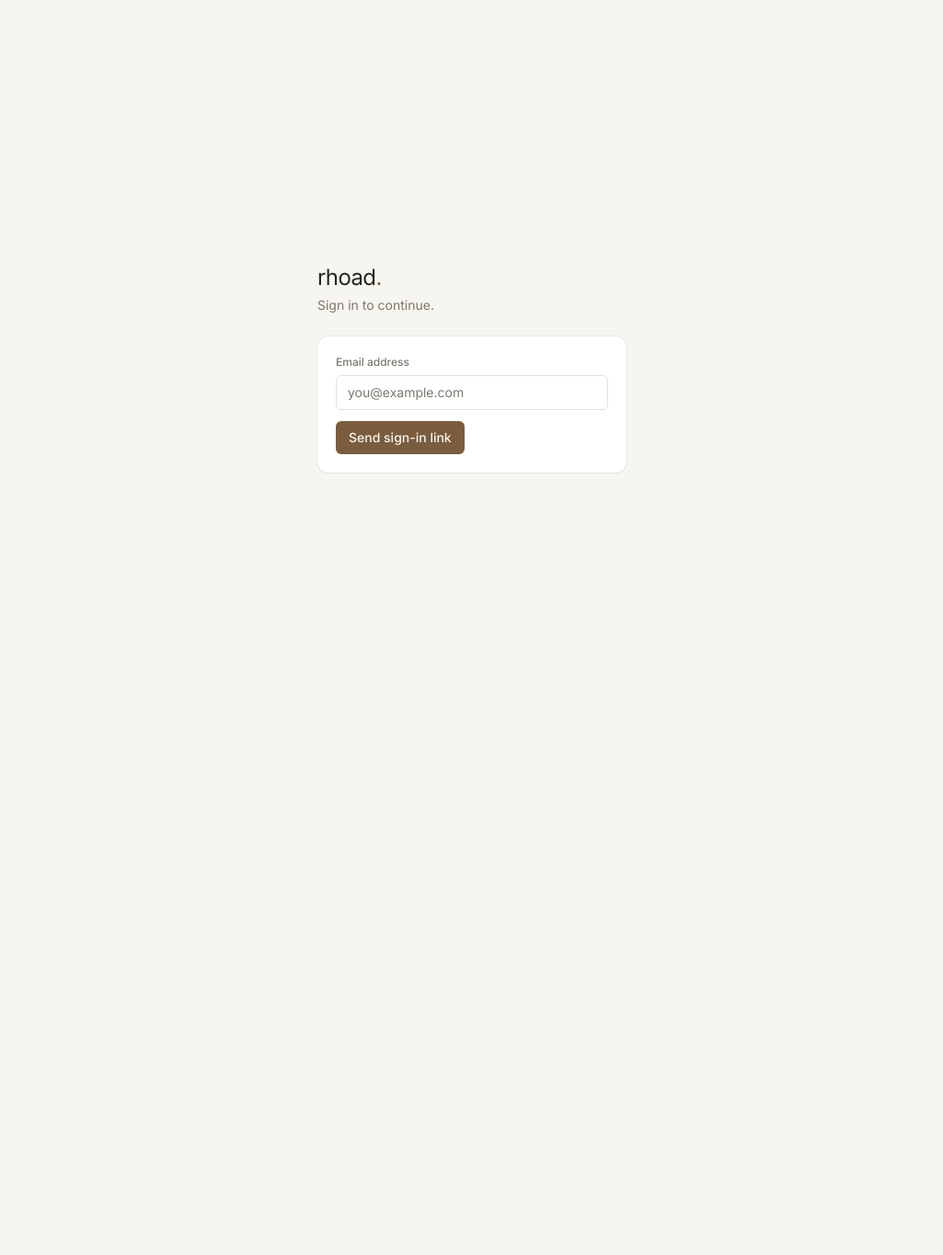
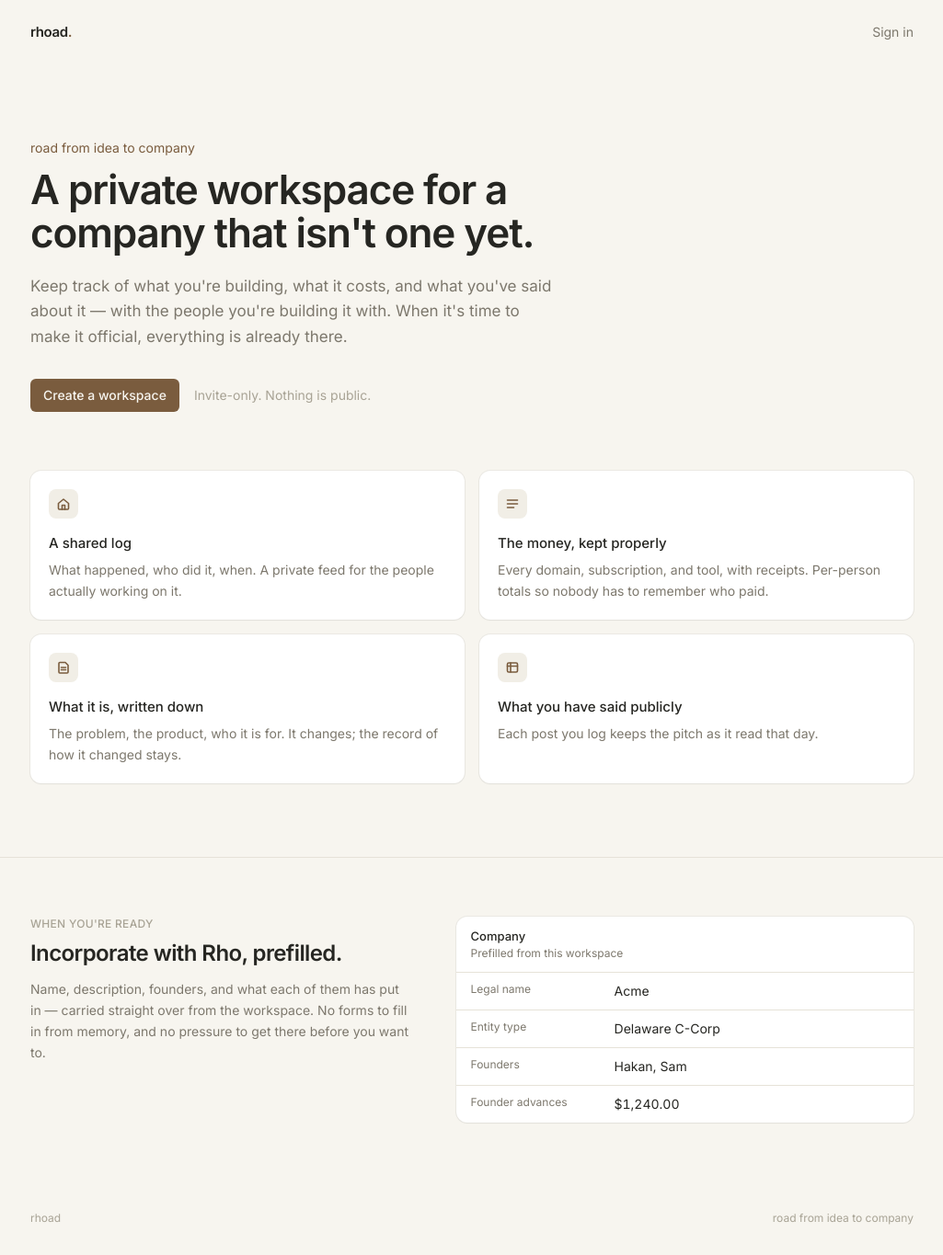
Before and after one commit to hakanero/rhoad, a React (Vite) app: page / in a window 1280 px wide. Before the commit this address led to /login. Shown: the whole page at 92% size, without its empty margins (127-1152 px from the left). Before the commit the page ends 800 px from the top, so only its background shows below. Built offline with nearby package versions, Linux system fonts and the light colour scheme; no server answers.

Commit message:
Structured pitch page and landing page
Pitch becomes a set of sections (problem, what it does, who for, model,
stage) stored in workspaces.identity, with the one-liner staying in
pitch. Snapshot trigger now captures all sections. Landing at / with
the incorporation handoff previewed.

```diff
--- a/src/lib/types.ts
+++ b/src/lib/types.ts
@@ -1,11 +1,15 @@
 export type MemberColor = 'dusk' | 'slate' | 'plum' | 'berry'
 
 export const MEMBER_COLORS: MemberColor[] = ['dusk', 'slate', 'plum', 'berry']
+
+export type IdentityKey = 'problem' | 'what' | 'who' | 'model' | 'stage'
+export type Identity = Partial<Record<IdentityKey, string>>
 
 export type Workspace = {
   id: string
   name: string
   pitch: string | null
+  identity: Identity
   share_slug: string
   created_at: string
 }
--- a/src/lib/useWorkspace.ts
+++ b/src/lib/useWorkspace.ts
@@ -1,6 +1,6 @@
 import { useCallback, useEffect, useState } from 'react'
 import { supabase } from './supabase'
-import type { Entry, Member, Post, Reply, Workspace } from './types'
+import type { Entry, Identity, Member, Post, Reply, Workspace } from './types'
 
 export type WorkspaceData = {
   workspace: Workspace | null
@@ -15,6 +15,7 @@ export type WorkspaceData = {
   error: string | null
   refresh: () => Promise<void>
   setPitchLocal: (pitch: string) => void
+  setIdentityLocal: (identity: Identity) => void
 }
 
 export function useWorkspace(slug: string | undefined): WorkspaceData {
@@ -96,10 +97,14 @@ export function useWorkspace(slug: string | undefined): WorkspaceData {
     (pitch: string) => setWorkspace((w) => (w ? { ...w, pitch } : w)),
     [],
   )
+  const setIdentityLocal = useCallback(
+    (identity: Identity) => setWorkspace((w) => (w ? { ...w, identity } : w)),
+    [],
+  )
 
   return {
     workspace, members, entries, posts, replies,
     invested, queued, perMember,
-    loading, error, refresh, setPitchLocal,
+    loading, error, refresh, setPitchLocal, setIdentityLocal,
   }
 }
--- a/src/main.tsx
+++ b/src/main.tsx
@@ -4,6 +4,7 @@ import {
   BrowserRouter, Navigate, Route, Routes, useLocation,
 } from 'react-router-dom'
 import { AuthProvider, useAuth } from './lib/auth'
+import Landing from './routes/Landing'
 import Login from './routes/Login'
 import NewWorkspace from './routes/NewWorkspace'
 import Join from './routes/Join'
@@ -32,6 +33,7 @@ createRoot(document.getElementById('root')!).render(
     <AuthProvider>
       <BrowserRouter>
         <Routes>
+          <Route path="/" element={<Landing />} />
           <Route path="/login" element={<Login />} />
           <Route path="/new" element={<RequireAuth><NewWorkspace /></RequireAuth>} />
           <Route path="/join/:slug" element={<RequireAuth><Join /></RequireAuth>} />
@@ -43,7 +45,7 @@ createRoot(document.getElementById('root')!).render(
             <Route path="next" element={<NextSteps />} />
             <Route path="incorporate" element={<Incorporate />} />
           </Route>
-          <Route path="*" element={<Navigate replace to="/new" />} />
+          <Route path="*" element={<Navigate replace to="/" />} />
         </Routes>
       </BrowserRouter>
     </AuthProvider>
--- a/src/routes/Incorporate.tsx
+++ b/src/routes/Incorporate.tsx
@@ -34,7 +34,18 @@ export default function Incorporate() {
           <Field label="Legal name">{w.name}</Field>
           <Field label="Entity type">Delaware C-Corp</Field>
           <Field label="Description">
-            <p className="whitespace-pre-wrap text-ink/80">{w.pitch}</p>
+            <p className="font-medium">{w.pitch}</p>
+            {(['problem', 'what', 'who', 'model', 'stage'] as const)
+              .filter((k) => (w.identity?.[k] ?? '').trim())
+              .map((k) => (
+                <div key={k} className="mt-3">
+                  <p className="text-xs text-muted">
+                    {{ problem: 'The problem', what: 'What it does', who: 'Who it is for',
+                       model: 'How it makes money', stage: 'Where it is now' }[k]}
+                  </p>
+                  <p className="mt-0.5 whitespace-pre-wrap text-ink/80">{w.identity[k]}</p>
+                </div>
+              ))}
           </Field>
           <Field label="Founders">
             <ul className="space-y-1.5">
--- /dev/null
+++ b/src/routes/Landing.tsx
@@ -0,0 +1,106 @@
+import { Link } from 'react-router-dom'
+import { useAuth } from '../lib/auth'
+import { Button, Card } from '../components/ui'
+import { I } from '../components/icons'
+
+const FEATURES = [
+  { icon: I.home, title: 'A shared log',
+    body: 'What happened, who did it, when. A private feed for the people actually working on it.' },
+  { icon: I.ledger, title: 'The money, kept properly',
+    body: 'Every domain, subscription, and tool, with receipts. Per-person totals so nobody has to remember who paid.' },
+  { icon: I.pitch, title: 'What it is, written down',
+    body: 'The problem, the product, who it is for. It changes; the record of how it changed stays.' },
+  { icon: I.content, title: 'What you have said publicly',
+    body: 'Each post you log keeps the pitch as it read that day.' },
+]
+
+export default function Landing() {
+  const { session } = useAuth()
+  const cta = session ? '/new' : '/login'
+
+  return (
+    <div className="min-h-full">
+      <header className="mx-auto flex max-w-5xl items-center justify-between px-8 py-6">
+        <span className="text-[15px] font-semibold lowercase tracking-tight">
+          rhoad<span className="text-umber">.</span>
+        </span>
+        <nav className="flex items-center gap-4 text-sm">
+          {session ? (
+            <Link to="/new"><Button size="sm">Open workspace</Button></Link>
+          ) : (
+            <Link to="/login" className="text-muted hover:text-ink">Sign in</Link>
+          )}
+        </nav>
+      </header>
+
+      <section className="mx-auto max-w-5xl px-8 pt-20 pb-16">
+        <p className="text-sm text-umber">road from idea to company</p>
+        <h1 className="mt-3 max-w-2xl text-[44px] leading-[1.08] font-semibold tracking-tight">
+          A private workspace for a company that isn't one yet.
+        </h1>
+        <p className="mt-5 max-w-xl text-[17px] leading-relaxed text-muted">
+          Keep track of what you're building, what it costs, and what you've said
+          about it — with the people you're building it with. When it's time to make
+          it official, everything is already there.
+        </p>
+        <div className="mt-8 flex items-center gap-4">
+          <Link to={cta}><Button>Create a workspace</Button></Link>
+          <span className="text-sm text-faint">Invite-only. Nothing is public.</span>
+        </div>
+      </section>
+
+      <section className="mx-auto max-w-5xl px-8 pb-20">
+        <div className="grid grid-cols-2 gap-4">
+          {FEATURES.map((f) => (
+            <Card key={f.title} className="p-5">
+              <span className="flex size-8 items-center justify-center rounded-lg bg-sunken
+                text-umber"><f.icon /></span>
+              <p className="mt-4 text-[15px] font-medium">{f.title}</p>
+              <p className="mt-1.5 text-sm leading-relaxed text-muted">{f.body}</p>
+            </Card>
+          ))}
+        </div>
+      </section>
+
+      <section className="border-t border-line">
+        <div className="mx-auto grid max-w-5xl grid-cols-[1fr_1.2fr] gap-12 px-8 py-16">
+          <div>
+            <p className="text-xs font-medium tracking-wide text-faint uppercase">When you're ready</p>
+            <h2 className="mt-2 text-2xl font-semibold tracking-tight">
+              Incorporate with Rho, prefilled.
+            </h2>
+            <p className="mt-3 text-sm leading-relaxed text-muted">
+              Name, description, founders, and what each of them has put in — carried
+              straight over from the workspace. No forms to fill in from memory, and no
+              pressure to get there before you want to.
+            </p>
+          </div>
+          <Card className="self-start">
+            <div className="border-b border-line px-4 py-3">
+              <p className="text-[13px] font-medium">Company</p>
+              <p className="text-xs text-muted">Prefilled from this workspace</p>
+            </div>
+            {[
+              ['Legal name', 'Acme'],
+              ['Entity type', 'Delaware C-Corp'],
+              ['Founders', 'Hakan, Sam'],
+              ['Founder advances', '$1,240.00'],
+            ].map(([k, v]) => (
+              <div key={k} className="grid grid-cols-[140px_1fr] gap-4 border-b border-line
+                px-4 py-2.5 text-sm last:border-0">
+                <span className="text-xs text-muted">{k}</span>
+                <span className={k === 'Founder advances' ? 'tabular-nums' : ''}>{v}</span>
+              </div>
+            ))}
+          </Card>
+        </div>
+      </section>
+
+      <footer className="mx-auto flex max-w-5xl items-center justify-between px-8 py-8
+        text-xs text-faint">
+        <span>rhoad</span>
+        <span>road from idea to company</span>
+      </footer>
+    </div>
+  )
+}
--- a/src/routes/Pitch.tsx
+++ b/src/routes/Pitch.tsx
@@ -1,51 +1,142 @@
 import { useEffect, useRef, useState } from 'react'
 import { useWs } from '../lib/ctx'
 import { supabase } from '../lib/supabase'
-import { Card, PageHeader } from '../components/ui'
+import { Card, CardHeader, PageHeader } from '../components/ui'
+import { I } from '../components/icons'
+import type { Identity, IdentityKey } from '../lib/types'
+
+const SECTIONS: { key: IdentityKey; title: string; hint: string; rows: number }[] = [
+  { key: 'problem', title: 'The problem', rows: 4,
+    hint: 'What is broken, slow, or expensive today, and for whom.' },
+  { key: 'what', title: 'What it does', rows: 5,
+    hint: 'The product, in concrete terms. What someone actually gets.' },
+  { key: 'who', title: 'Who it is for', rows: 3,
+    hint: 'The first customer, not the eventual market.' },
+  { key: 'model', title: 'How it makes money', rows: 3,
+    hint: 'Even if it is a guess. Subscription, usage, take rate, none yet.' },
+  { key: 'stage', title: 'Where it is now', rows: 3,
+    hint: 'Idea, prototype, first users, first revenue.' },
+]
 
 export default function Pitch() {
   const ws = useWs()
-  const [value, setValue] = useState(ws.workspace!.pitch ?? '')
+  const w = ws.workspace!
+  const [oneLiner, setOneLiner] = useState(w.pitch ?? '')
+  const [identity, setIdentity] = useState<Identity>(w.identity ?? {})
   const [status, setStatus] = useState<'idle' | 'saving' | 'saved'>('idle')
   const first = useRef(true)
 
+  // One debounced save for everything on the page.
   useEffect(() => {
     if (first.current) { first.current = false; return }
     setStatus('saving')
     const t = setTimeout(async () => {
-      await supabase.from('workspaces').update({ pitch: value }).eq('id', ws.workspace!.id)
-      ws.setPitchLocal(value)
+      await supabase.from('workspaces')
+        .update({ pitch: oneLiner, identity })
+        .eq('id', w.id)
+      ws.setPitchLocal(oneLiner)
+      ws.setIdentityLocal(identity)
       setStatus('saved')
       setTimeout(() => setStatus('idle'), 1800)
-    }, 600)
+    }, 700)
     return () => clearTimeout(t)
-  }, [value])
+  }, [oneLiner, identity])
 
-  const words = value.trim() ? value.trim().split(/\s+/).length : 0
+  const filled = [oneLiner, ...SECTIONS.map((s) => identity[s.key] ?? '')]
+    .filter((v) => v.trim()).length
+  const total = SECTIONS.length + 1
+
+  const set = (k: IdentityKey, v: string) => setIdentity((i) => ({ ...i, [k]: v }))
 
   return (
     <>
       <PageHeader
         title="Pitch"
-        sub="What this company does. Posts keep a copy of this as it reads when they're logged."
+        sub="What this company is, in its own words. Posts keep a copy of this as it read when they were logged."
         action={
           <span className="text-xs text-muted tabular-nums">
-            {status === 'saving' ? 'Saving…' : status === 'saved' ? 'Saved' :
-              `${words} ${words === 1 ? 'word' : 'words'}`}
+            {status === 'saving' ? 'Saving…' : status === 'saved' ? 'Saved' : ''}
           </span>
         }
       />
 
-      <Card className="max-w-3xl p-2">
-        <textarea
-          rows={18}
-          value={value}
-          placeholder="Describe the company."
-          onChange={(e) => setValue(e.target.value)}
-          className="w-full resize-none bg-transparent px-4 py-3 text-[15px]
-            leading-relaxed outline-none placeholder:text-faint"
-        />
-      </Card>
+      <div className="grid grid-cols-[minmax(0,1fr)_280px] gap-5">
+        <div className="space-y-4">
+          <Card className="p-5">
+            <label className="block">
+              <span className="text-xs font-medium text-muted">In one line</span>
+              <input
+                value={oneLiner}
+                onChange={(e) => setOneLiner(e.target.value)}
+                placeholder={`${w.name} is…`}
+                className="mt-2 w-full bg-transparent text-[17px] font-medium tracking-tight
+                  outline-none placeholder:font-normal placeholder:text-faint"
+              />
+            </label>
+          </Card>
+
+          {SECTIONS.map((s) => (
+            <Card key={s.key}>
+              <CardHeader title={s.title} sub={s.hint} />
+              <textarea
+                rows={s.rows}
+                value={identity[s.key] ?? ''}
+                onChange={(e) => set(s.key, e.target.value)}
+                className="block w-full resize-none bg-transparent px-4 py-3 text-[14px]
+                  leading-relaxed outline-none placeholder:text-faint"
+              />
+            </Card>
+          ))}
+        </div>
+
+        <aside className="space-y-5">
+          <Card>
+            <CardHeader title="Completeness" sub={`${filled} of ${total} sections`} />
+            <div className="px-4 pt-3 pb-1">
+              <div className="h-1 overflow-hidden rounded-full bg-sunken">
+                <div className="h-full rounded-full bg-umber transition-all"
+                  style={{ width: `${(filled / total) * 100}%` }} />
+              </div>
+            </div>
+            <ul className="px-4 py-3 text-[13px]">
+              {[{ title: 'In one line', done: !!oneLiner.trim() },
+                ...SECTIONS.map((s) => ({ title: s.title, done: !!(identity[s.key] ?? '').trim() }))
+              ].map((r) => (
+                <li key={r.title} className="flex items-center gap-2 py-1">
+                  <span className={r.done ? 'text-umber' : 'text-faint'}>
+                    {r.done ? <I.check /> : <span className="block size-4" />}
+                  </span>
+                  <span className={r.done ? '' : 'text-muted'}>{r.title}</span>
+                </li>
+              ))}
+            </ul>
+          </Card>
+
+          <Card>
+            <CardHeader title="Where this is used" />
+            <ul className="divide-y divide-line text-[13px]">
+              <li className="px-4 py-2.5">
+                <p className="font-medium">Content</p>
+                <p className="mt-0.5 text-xs text-muted">
+                  Every post records the pitch as it read at the time.
+                </p>
+              </li>
+              <li className="px-4 py-2.5">
+                <p className="font-medium">Next steps</p>
+                <p className="mt-0.5 text-xs text-muted">
+                  The one-liner is what counts as a description.
+                </p>
+              </li>
+              <li className="px-4 py-2.5">
+                <p className="font-medium">Incorporation</p>
+                <p className="mt-0.5 text-xs text-muted">
+                  Carried over as the company description.
+                </p>
+              </li>
+            </ul>
+          </Card>
+        </aside>
+      </div>
     </>
   )
 }
```
Also changed, not shown: 1 other file (tests, documents, lock files or other folders).
